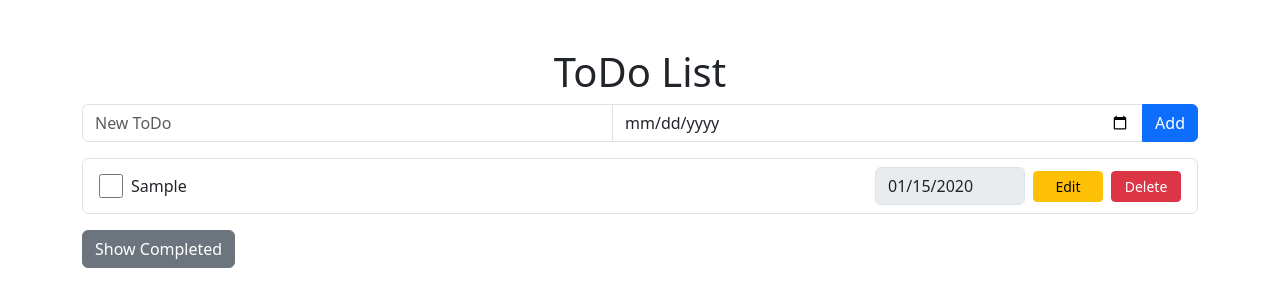
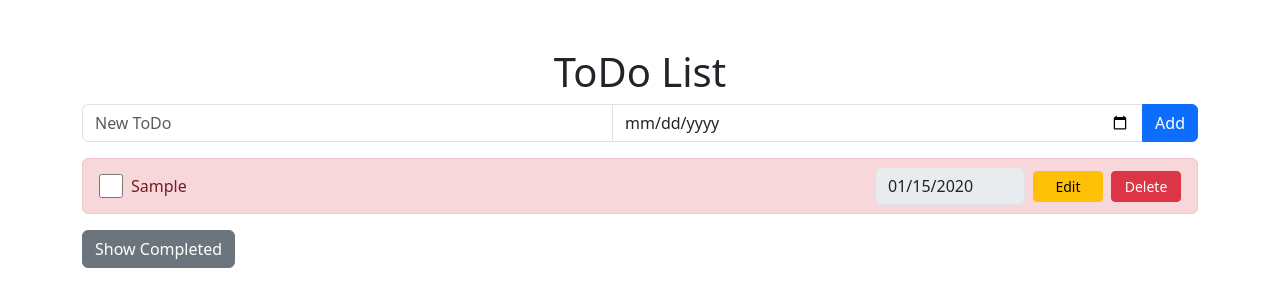
Before and after one commit to su1415/todo_app, a React (Create React App) app: page / in a window 1280 px wide. Both pictures are taken after typing "Sample", "2020-01-15" into the empty fields and a click on the button "Add". Shown: the top 306 px of the page. Built offline with nearby package versions, Linux system fonts and the light colour scheme.

Commit message:
feat: 期限を過ぎたTODOに色を付与

```diff
--- a/src/components/TodoItem.js
+++ b/src/components/TodoItem.js
@@ -3,6 +3,7 @@
 function TodoItem({ todo, onDeleteTodo, onSaveEditTodo, onToggleComplete }) {
   const [isEditing, setIsEditing] = useState(false);
   const [editTodo, setEditTodo] = useState(todo);
+  const isOverdue = new Date(todo.dueDate) < new Date() && !todo.completed;
 
   const handleEditToggle = () => {
     setIsEditing(!isEditing);
@@ -15,7 +16,7 @@
   };
 
   return (
-    <li className={`list-group-item d-flex justify-content-between align-items-center ${todo.completed ? "completed" : ""}`}>
+    <li className={`list-group-item d-flex justify-content-between align-items-center ${todo.completed ? "completed" : ""} ${isOverdue ? "overdue" : ""}`}>
       <div className="d-flex">
         <input
           type="checkbox"
--- a/src/index.css
+++ b/src/index.css
@@ -35,3 +35,9 @@
 .fixed-width {
   min-width: 70px;
 }
+
+.overdue {
+  background-color: #f8d7da !important;
+  color: #721c24 !important;
+  border-color: #f5c6cb !important;
+}
```
